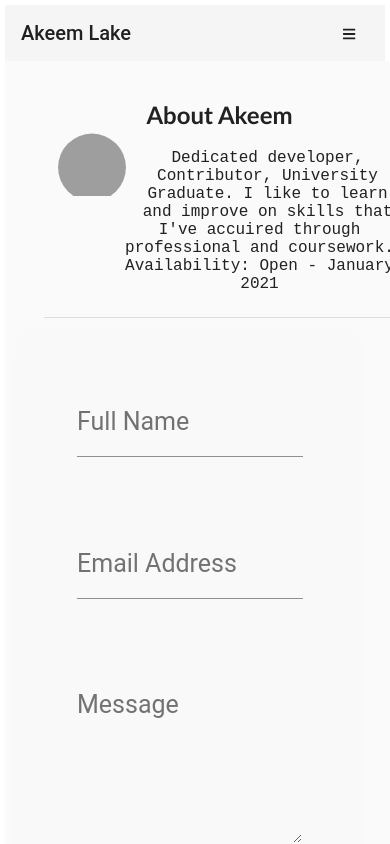
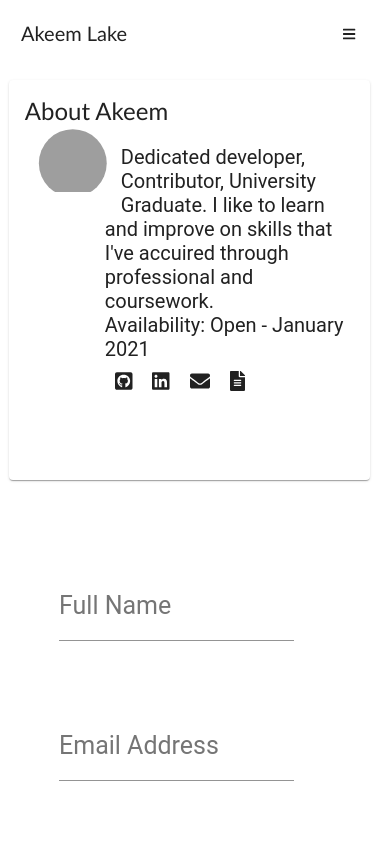
Before and after one commit to aalake/aalake.github.io, an Angular app: page /contact in a window 390 px wide. Shown: the top 844 px of the page. Built offline with nearby package versions, Linux system fonts and the light colour scheme; grey boxes are pictures that could not be loaded.

Commit message:
continue working on contact and landing page

```diff
--- a/src/app/app.component.css
+++ b/src/app/app.component.css
@@ -1,9 +1,14 @@
 mat-sidenav-container {
-    position: fixed;
-    height: 100%;
-    min-height: 100%;
+    /* height: 100%; */
+    /* min-height: 93vh !important; */
+    /* background-color: lightskyblue; */
     width: 100%;
     min-width: 100%;
+
+ }
+
+ mat-sidenav-content{
+  overflow:hidden;
  }
 
  .example-spacer {
@@ -18,11 +23,15 @@ mat-sidenav-container {
   values if you specify a value instead of using auto */
 
 
+  a{
+    font-family: 'Gill Sans', 'Gill Sans MT', Calibri, 'Trebuchet MS', sans-serif;
+  }
 
   .links{
     /* font-family: "SF Mono","Fira Code","Fira Mono","Roboto Mono",monospace; */
-    font-family: 'Gill Sans', 'Gill Sans MT', Calibri, 'Trebuchet MS', sans-serif
+    font-family: 'Gill Sans', 'Gill Sans MT', Calibri, 'Trebuchet MS', sans-serif;
     /* color: lightcoral; */
+    font-size: 13px; /* header nav links font size */
 
   }
 
--- a/src/app/app.component.html
+++ b/src/app/app.component.html
@@ -1,9 +1,10 @@
 
 <!-- <app-header></app-header> -->
-<router-outlet></router-outlet>
+<!-- <router-outlet></router-outlet> -->
 
 <div>
-    <mat-toolbar >
+  <!-- <mat-toolbar style="background-color:white; border-bottom: 1px solid lightgrey; ">-->
+    <mat-toolbar style="background-color:white;">
       <!-- <div fxShow="true" fxHide.gt-sm="true">
         <button mat-icon-button (click)="sidenav.toggle()">
           <mat-icon><fa-icon [icon]="faBars"></fa-icon></mat-icon>
@@ -46,7 +47,7 @@
           <a mat-button routerLink="/about" (click)="sidenav.close()">About</a>
         </div>
       </mat-sidenav>
-      <mat-sidenav-content fxFlexFill>
+      <mat-sidenav-content fxFlexFill style="background-color: white;">
         <router-outlet></router-outlet>
       </mat-sidenav-content>
     </mat-sidenav-container>
--- a/src/app/contact/contact.component.css
+++ b/src/app/contact/contact.component.css
@@ -1,20 +1,16 @@
 
-* {
+ *{
     box-sizing: border-box;
   }
 
 input{
-    /* display: block; */
     margin: 5px;
 }
 
-label{
+/* label{
     font-weight: bold;
-}
+} */
 
-textarea{
-    /* display: block; */
-}
 
 .submit-button{
     background-color: Transparent;
@@ -23,9 +19,14 @@ textarea{
     cursor:pointer;
     overflow: hidden;
     outline:none;
+    color: gray; /* change this to a different color gray */
+    font-size: 20px;
 }
 
-
+button:hover{
+    color:black;
+    /* filter: drop-shadow(2px 2px 15px #000000); */
+}
 
 mat-form-field {
     width: 90%; /* Increse width of the input areas */
@@ -35,37 +36,15 @@ mat-form-field {
 
 textarea{
     height: 150px;
-    /* background-color: #fff; */
-}
-
-button{
-    color: gray;
-    font-size: 20px;
-    /* border: 1px solid red; */ /* this was just for troubleshooting reasons */
-}
-
-button:hover{
-    color:black;
-    /* filter: drop-shadow(2px 2px 15px #000000); */
 }
 
 
-
-#contact-card>h2{
+mat-card-title{
     /* text-align: center; */
     font-family: Gill Sans,Gill Sans MT,Calibri,sans-serif;
 }
 
-/* added below for the contact card */
-#contact-card{
-     width: 500px;
-   /* height: auto; */
-   /* position: relative; */
-   /*top: 80px;*/ /* moves contact-card div x value from the top, higher the value the further away it is from the top of page */
-   float: left;
-   /*margin-left: 100px;*/ /* temp until I fix contactpage div */
-   margin-right: 200px;
-}
+
 
 img.profile-img{
         width: auto;
@@ -86,6 +65,7 @@ img.profile-img{
     /* margin-right: 100px; */
     border: none;
     height: 1px;
+
     float: left;
     /* align hr center */
     display: block;
@@ -95,210 +75,62 @@ img.profile-img{
 
 .card-desc{
    margin-left: 80px; /*gives space between profile pic and description */
+    max-width: 500px;
+    font-size: 20px;
 }
 
  #forms{
-    background-color: #f9f9f9;
+     /* background-color: #f9f9f9; */
+
     padding: 50px;
-    border-radius: 5%;
+    /* border-radius: 5%;  */
     font-size: 25px;
-    position: relative;
+    /* position: relative;  */
+
     /* left:600px; Position form to the left */
     /*margin-top: 80px;*/ /*moves forms div x value from the top, higher the value the further away it is from the top of page*/
     /*right: 400px;*/ /* Position form to the right*/
-    width: 50%;
-    float: left;
+    /* width: 50%; */
+    /* float: left; */
    /* margin-left: 100px; */ /* temp until I fix contactpage div */
+   min-width: 40%;
+   margin-right: 15px;
 
+}
+
+#form-module{
+    justify-content: center;
 }
 
 
 .contactpage{
     margin-top: 5%;
-    margin-left: 10%;
+    margin-left: 1%;
 }
 
-#formheader{
-    /* display: inline; */
-    text-align: justify;
-    margin-top: 255px;
-}
 
-#formheader>h2{
-    margin-bottom: 15px;
-    /* font-weight: 900; */
-    /* font-size: 40px; */
-    /* max-width: 300px; */
-    /* line-height: 0px; */
-    font-family: Gill Sans,Gill Sans MT,Calibri,sans-serif;
-}
-
-#form-module{
-    /* padding-top: 0px; */
-}
-
-#formheader>p{
-    max-width: 700px;
-    display: inline-block;
-    font-size: 25px;
-    /* margin-bottom: 0px; */
-    margin-top: 0px;
-}
-
-.contactpage:after {
+/* .contactpage:after {
     content: "";
     display: table;
     clear: both;
-  }
+  } */
 
 
-/* Extra small devices (phones, 600px and down) */
-@media screen and (max-width: 600px) {
-    #forms, #contact-card,#formheader {
-        width: 100%;
-        /* text-align: center; */
-        /* font-size: 5vw; */
+#contact-card mat-card{
+     min-height: 400px;
+     margin-right: 15px;
+}
+
+#testform mat-card{
+    min-width: 40%;
+    margin-right: 15px;
+    border-radius: 5%;
+    padding: 50px;
+    font-size: 25px;
+}
+
+/* @media screen and (min-width: 2300px) {
+    #contact-card{
+        max-width: 800px ;
     }
-
-    #contactbelow{
-        width: 75%;
-    }
-
-    #formheader{
-        display: inline;
-        /* text-align: center; */
-    }
-
-    #form-module{
-        /* position: relative;
-        right: 30px; */
-        /* display: block;
-  margin-left: auto;
-  margin-right: auto; */
-    }
-
-  }
-
-
-
-
-
-  @media screen and (max-width: 1124px) {
-    #forms, #contact-card {
-        width: 100%;
-        /* text-align: center; */
-    }
-
-    #contactbelow{
-        width: 100%;
-    }
-
-
-    #formheader{
-        display: inline;
-         /* text-align: center; */
-    }
-
-
-    /* #form-module{
-        position: relative;
-        right: 50px;
-    } */
-
-  }
-
-
-
-  @media screen and (max-width: 1024px) {
-    #forms, #contact-card,#formheader {
-        width: 100%;
-        /* text-align: center; */
-    }
-
-    #contactbelow{
-        width: 100%;
-    }
-
-    #formheader{
-        display: inline;
-        /* text-align: center; */
-    }
-
-
-    /* #form-module{
-        position: relative;
-        right: 50px;
-    } */
-
-  }
-
-  @media screen and (max-width: 1009px) {
-    #forms, #contact-card,#formheader {
-        width: 100%;
-        text-align: center;
-    }
-
-    #contactbelow{
-        width: 75%;
-    }
-
-
-    #formheader{
-        display: inline;
-        text-align: center;
-    }
-
-    /* #form-module{
-        position: relative;
-        right: 30px;
-    } */
-
-  }
-
-  @media screen and (max-width: 800px) {
-    #forms, #contact-card,#formheader {
-        width: 100%;
-        text-align: center;
-    }
-
-    #contactbelow{
-        width: 75%;
-    }
-
-    #formheader{
-        display: inline;
-        text-align: center;
-    }
-
-    /* #form-module{
-        position: relative;
-        right: 30px;
-    } */
-
-  }
-
-
-
-
-
-  @media screen and (max-width: 500px) {
-    #forms, #contact-card,#formheader {
-        width: 100%;
-        text-align: center;
-    }
-
-    #contactbelow{
-        width: 100%;
-    }
-
-    #form-module{
-        position: relative;
-        right: 30px;
-        /* display: block;
-  margin-left: auto;
-  margin-right: auto; */
-
-
-    }
-
-  }
+  } */
--- a/src/app/contact/contact.component.html
+++ b/src/app/contact/contact.component.html
@@ -1,6 +1,10 @@
-<div class="contactpage">
-  <div id="contact-card" >
-  <h2>About Akeem</h2>
+<div class="contactpage" fxLayout="row" fxLayout.xs="column" fxLayout.sm="column" fxLayout.md="column" fxLayout.lg="row" fxLayoutGap="30px">
+
+  <div id="contact-card"  fxFlexOrder="1">
+
+      <mat-card>
+    <mat-card-title>About Akeem</mat-card-title>
+      <mat-card-content>
       <span class="profile-image">
         <img [src]=myimage alt="profile-pic" class="profile-img">
       </span>
@@ -8,20 +12,23 @@
         Dedicated developer, Contributor, University Graduate.
          I like to learn and improve on skills that I've accuired
          through professional and coursework.
-    <span id="availability">Availability: Open - January 2021</span>
+
+      <br><span id="availability">Availability: Open - January 2021</span>
+
+      <br><span id="socials"><app-socials></app-socials></span>
+
         </p>
+        </mat-card-content>
+     </mat-card>
 
-  <hr id="contactbelow">
+
    </div>
 
-<div id="form-module" >
 
-<!-- <span id="formheader">
- <h2>Contact me</h2>
- <p>Send me a general message regarding any opportunities or about the site and I will be get back to you as soon as possible  </p>
-</span> -->
+<!-- <hr id="contactbelow"> -->
 
-<div id="forms" >
+  <div id="form-module" fxFlex="50" fxFlexOrder="2">
+  <div id="forms">
     <form  [formGroup]="contactForm" (ngSubmit)="onSubmit()" class="form" autocomplete="off">
         <div class="form__div">
         <mat-form-field class="example-full-width" >
@@ -40,7 +47,7 @@
             <br>
 
             <div class="form__div" >
-                <!-- <mat-form-field appearance="fill">  I took the fill appearance off so it doesn't look grey-->
+                <!-- DONT UNCOMMENT <mat-form-field appearance="fill">  I took the fill appearance off so it doesn't look grey-->
                 <mat-form-field>
                     <mat-label>Message</mat-label>
                     <textarea matInput placeholder="max: 300 characters" formControlName="message"></textarea>
--- a/src/app/portfolio/portfolio.component.html
+++ b/src/app/portfolio/portfolio.component.html
@@ -1,7 +1,7 @@
 <h1>Portfolio</h1>
 <div class="portfolio-container">
     <div fxLayout="row wrap" fxLayoutGap="16px grid">
-        <div fxFlex="12%" fxFlex.xs="100%" fxFlex.sm="50%" fxFlex.md="33%" fxFlex.lg="33%"  *ngFor="let project of projects">
+        <div fxFlex="12%" fxFlex.xs="100%" fxFlex.sm="50%" fxFlex.md="50%" fxFlex.lg="33%"  *ngFor="let project of projects">
 
 
     <mat-card>
@@ -44,6 +44,8 @@
 
 
 
+
     </div>
  </div>
+
 </div>
--- a/src/styles.css
+++ b/src/styles.css
@@ -1,11 +1,11 @@
 @import '~@angular/material/prebuilt-themes/deeppurple-amber.css'; /* this is here for angular material purposes */
 
 /* You can add global styles to this file, and also import other style files */
-html {/*background-color: #292929;*/
-  font-family:"Courier New", Courier, monospace;
-
-      /*background-color: #F1F3F3;*/
-      background-color: #FFF;
+html {
+  /*background-color: #292929;*/
+  /* font-family:"Courier New", Courier, monospace; */
+  /*background-color: #F1F3F3;*/
+  /* background-color: #FFF; */
 
     }
 
```
Lines whose indentation alone changed are shown as unchanged.
